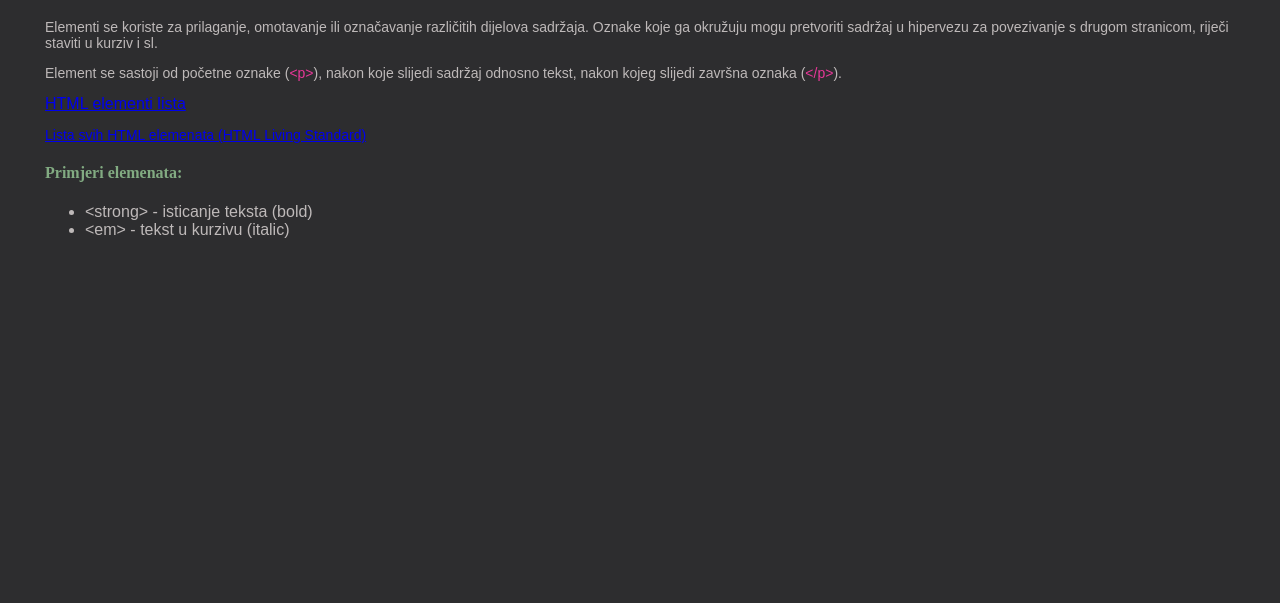
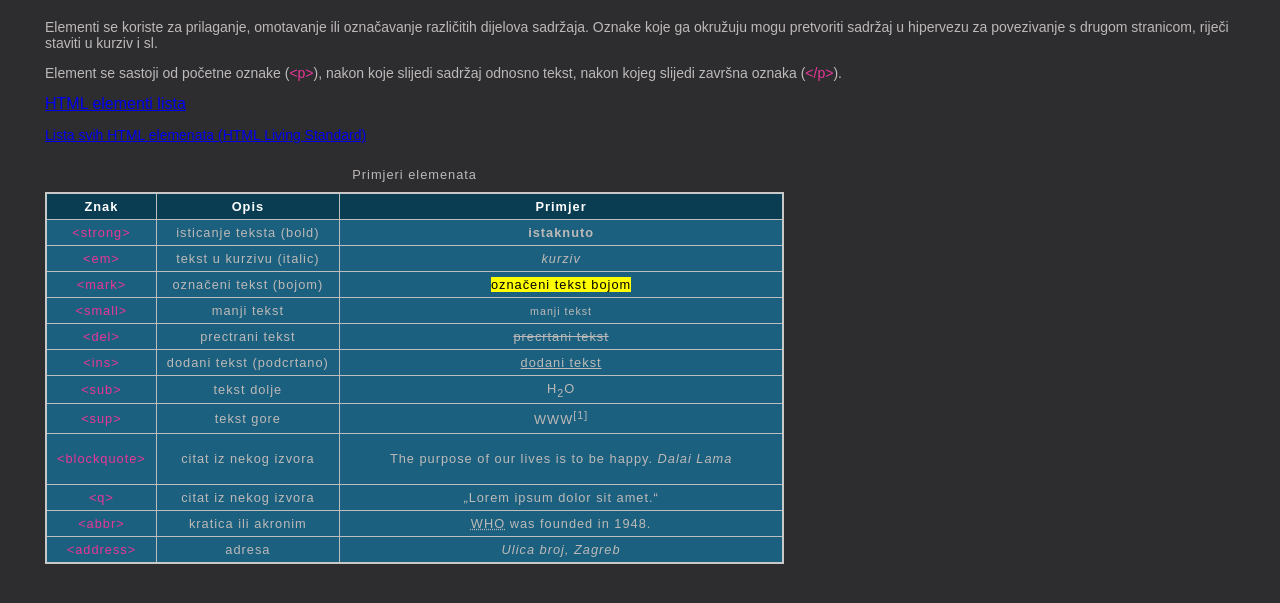
Before and after one commit to MajaGF/My-1st-web-page, a plain HTML site: page elementi.html in a window 1280 px wide. Shown: the part 61-664 px from the top of the page. Drawn offline with Linux system fonts and the light colour scheme.

Commit message:
upotpunjavanje

```diff
--- a/elementi.html
+++ b/elementi.html
@@ -40,11 +40,91 @@
       >
     </p>
 
-    <h4>Primjeri elemenata:</h4>
+    <table>
+      <caption>Primjeri elemenata</caption>
+      <thead>
+      <tr>
+        <th scope="col">Znak</th>
+        <th scope="col">Opis</th>
+        <th scope="col">Primjer</th>
+       </tr>
+      </thead>
 
-    <ul>
-      <li>&lt;strong&gt; - isticanje teksta (bold)</li>
-      <li>&lt;em&gt; - tekst u kurzivu (italic)</li>
-    </ul>
-  </body>
+      <tbody>
+        <tr>
+          <td><span class="text-visio-code">&lt;strong&gt;</span></td>
+          <td>isticanje teksta (bold)</td>
+          <td><strong>istaknuto</strong></td>
+        </tr>
+
+        <tr>
+          <td><span class="text-visio-code">&lt;em&gt;</span></td>
+          <td>tekst u kurzivu (italic)</td>
+          <td><em>kurziv</em></td>
+        </tr>
+
+        <tr>
+          <td><span class="text-visio-code">&lt;mark&gt;</span></td>
+          <td>označeni tekst (bojom)</td>
+          <td><mark>označeni tekst bojom</mark></td>
+        </tr>
+
+        <tr>
+          <td><span class="text-visio-code">&lt;small&gt;</span></td>
+          <td>manji tekst</td>
+          <td><small>manji tekst</small></td>
+        </tr>
+
+        <tr>
+          <td><span class="text-visio-code">&lt;del&gt;</span></td>
+          <td>prectrani tekst</td>
+          <td><del>precrtani tekst</del></td>
+        </tr>
+
+        <tr>
+          <td><span class="text-visio-code">&lt;ins&gt;</span></td>
+          <td>dodani tekst (podcrtano)</td>
+          <td><ins>dodani tekst</ins></td>
+        </tr>
+
+        <tr>
+          <td><span class="text-visio-code">&lt;sub&gt;</span></td>
+          <td>tekst dolje</td>
+          <td>H<sub>2</sub>O</td>
+        </tr>
+
+        <tr>
+          <td><span class="text-visio-code">&lt;sup&gt;</span></td>
+          <td>tekst gore</td>
+          <td>WWW<sup>[1]</sup></td>
+        </tr>
+
+        <tr>
+          <td><span class="text-visio-code">&lt;blockquote&gt;</span></td>
+          <td>citat iz nekog izvora</td>
+          <td><blockquote cite="https://www.brainyquote.com/quotes/dalai_lama_132971">The purpose of our lives is to be happy. <cite>Dalai Lama</cite></blockquote></td>
+        </tr>
+
+        <tr>
+          <td><span class="text-visio-code">&lt;q&gt;</span></td>
+          <td>citat iz nekog izvora</td>
+          <td><q>Lorem ipsum dolor sit amet.</q></td>
+        </tr>
+
+        <tr>
+          <td><span class="text-visio-code">&lt;abbr&gt;</span></td>
+          <td>kratica ili akronim</td>
+          <td><abbr title="World Health Organization">WHO</abbr> was founded in 1948.</td>
+        </tr>
+
+        <tr>
+          <td><span class="text-visio-code">&lt;address&gt;</span></td>
+          <td>adresa</td>
+          <td><address>Ulica broj, Zagreb</address></td>
+        </tr>
+      </tbody>
+      </table>
+
+
+    </body>
 </html>
```
Also changed, not shown: tablice.html (line endings or trailing spaces).
